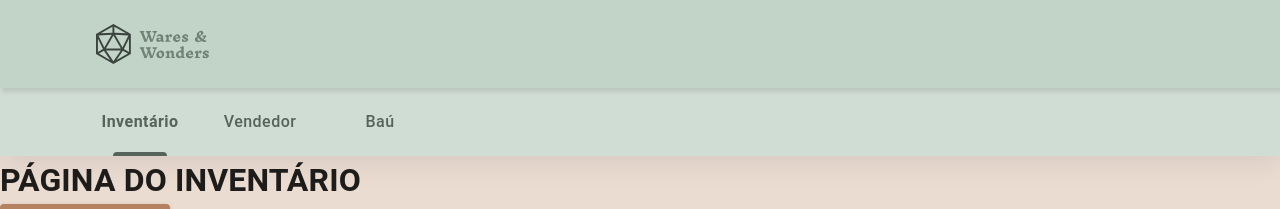
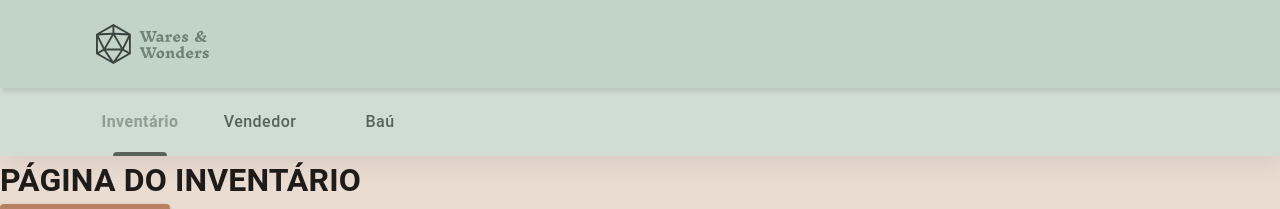
Before and after one commit to Bruno-Gualberto/DnD_inventory, a React (Create React App) app: page / in a window 1280 px wide. Shown: the top 209 px of the page. Built offline with nearby package versions, Linux system fonts and the light colour scheme.

Commit message:
Refactor Header and NavigationTabs components to use styled components; remove unused CSS file and theme hooks.

```diff
--- a/src/components/Header.jsx
+++ b/src/components/Header.jsx
@@ -1,24 +1,24 @@
-import { useTheme } from "@mui/material/styles";
+import { styled } from "@mui/material/styles";
 import { Box } from "@mui/material";
-import "../styles/Header.css";
+
+const StyledMuiBox = styled(Box)(({ theme }) => ({
+  backgroundColor: theme.palette.primary[300],
+  boxShadow: theme.palette.shadow.soft,
+  padding: `${theme.spacing(3)} ${theme.spacing(12)}`,
+  position: "relative",
+  zIndex: 2,
+  display: "flex",
+  alignItems: "center",
+}));
+
+const Logo = styled("img")(() => ({
+  width: 120,
+}));
 
 export default function Header() {
-  const theme = useTheme();
-
   return (
-    <Box
-      sx={{
-        backgroundColor: theme.palette.primary[300],
-        boxShadow: theme.palette.shadow.soft,
-        px: 12,
-        py: 3,
-        position: "relative",
-        zIndex: 2,
-        display: "flex",
-        alignItems: "center",
-      }}
-    >
-      <img className='logo' src='/assets/Logo-Secondary.svg' alt='logo' />
-    </Box>
+    <StyledMuiBox>
+      <Logo src='/assets/Logo-Secondary.svg' alt='logo' />
+    </StyledMuiBox>
   );
 }
--- a/src/components/Inventory.jsx
+++ b/src/components/Inventory.jsx
@@ -1,9 +1,6 @@
 import { Button, Typography } from "@mui/material";
-import { useTheme } from "@mui/material/styles";
 
 export default function Inventory() {
-  const theme = useTheme();
-
   return (
     <div>
       <Typography variant='titleBold'>PÁGINA DO INVENTÁRIO</Typography>
--- a/src/components/NavigationTabs.jsx
+++ b/src/components/NavigationTabs.jsx
@@ -1,45 +1,62 @@
-import { useState } from "react";
-import { Link } from "react-router";
-import { useTheme } from "@mui/material/styles";
+import { useState, useEffect } from "react";
+import { Link, useLocation } from "react-router";
+import { styled } from "@mui/material/styles";
 import { Box, Tab, Tabs } from "@mui/material";
 
+const StyledMuiBox = styled(Box)(({ theme }) => ({
+  backgroundColor: theme.palette.primary[200],
+  boxShadow: theme.palette.shadow.big,
+  padding: `${theme.spacing(0)} ${theme.spacing(10)}`,
+  position: "relative",
+  zIndex: 1,
+}));
+
+const StyledMuiTabs = styled(Tabs)(({ theme }) => ({
+  color: theme.palette.primary[800],
+  "& .MuiTabs-indicator": {
+    backgroundColor: theme.palette.primary[800],
+    width: "54px !important",
+    height: theme.spacing(0.5),
+    borderRadius: "10px 10px 0 0",
+    transform: "translateX(calc((120px - 54px) / 2))",
+    transition: "all 0.3s cubic-bezier(0, -0.55, 0.265, 2)",
+  },
+  "& .Mui-selected": {
+    color: theme.palette.primary[800],
+    fontWeight: 700,
+  },
+}));
+
 export default function NavigationTabs() {
-  const theme = useTheme();
+  const location = useLocation();
   const [value, setValue] = useState("inventory");
+
+  useEffect(() => {
+    switch (location.pathname) {
+      case "/":
+        setValue("inventory");
+        break;
+      case "/store":
+        setValue("store");
+        break;
+      case "/loot":
+        setValue("loot");
+        break;
+      default:
+        setValue("inventory");
+    }
+  }, [location.pathname]);
 
   const handleChange = (event, newValue) => {
     setValue(newValue);
   };
 
   return (
-    <Box
-      sx={{
-        backgroundColor: theme.palette.primary[200],
-        boxShadow: theme.palette.shadow.big,
-        px: 10,
-        py: 0,
-        position: "relative",
-        zIndex: 1,
-      }}
-    >
-      <Tabs
+    <StyledMuiBox>
+      <StyledMuiTabs
         value={value}
         onChange={handleChange}
-        textColor={theme.palette.primary[800]}
         aria-label='navigation tabs'
-        sx={{
-          "& .MuiTabs-indicator": {
-            backgroundColor: theme.palette.primary[800],
-            width: "54px !important",
-            height: 4,
-            borderRadius: "10px 10px 0 0",
-            transform: "translateX(calc((120px - 54px) / 2))",
-            transition: "all 0.3s cubic-bezier(0, -0.55, 0.265, 2)",
-          },
-          "& .Mui-selected": {
-            fontWeight: 700,
-          },
-        }}
       >
         <Tab
           value='inventory'
@@ -65,7 +82,7 @@ export default function NavigationTabs() {
           disableRipple
           sx={{ py: 3, width: 120 }}
         />
-      </Tabs>
-    </Box>
+      </StyledMuiTabs>
+    </StyledMuiBox>
   );
 }
--- a/src/styles/Header.css
+++ /dev/null
@@ -1,3 +0,0 @@
-.logo {
-  width: 120px;
-}
```
